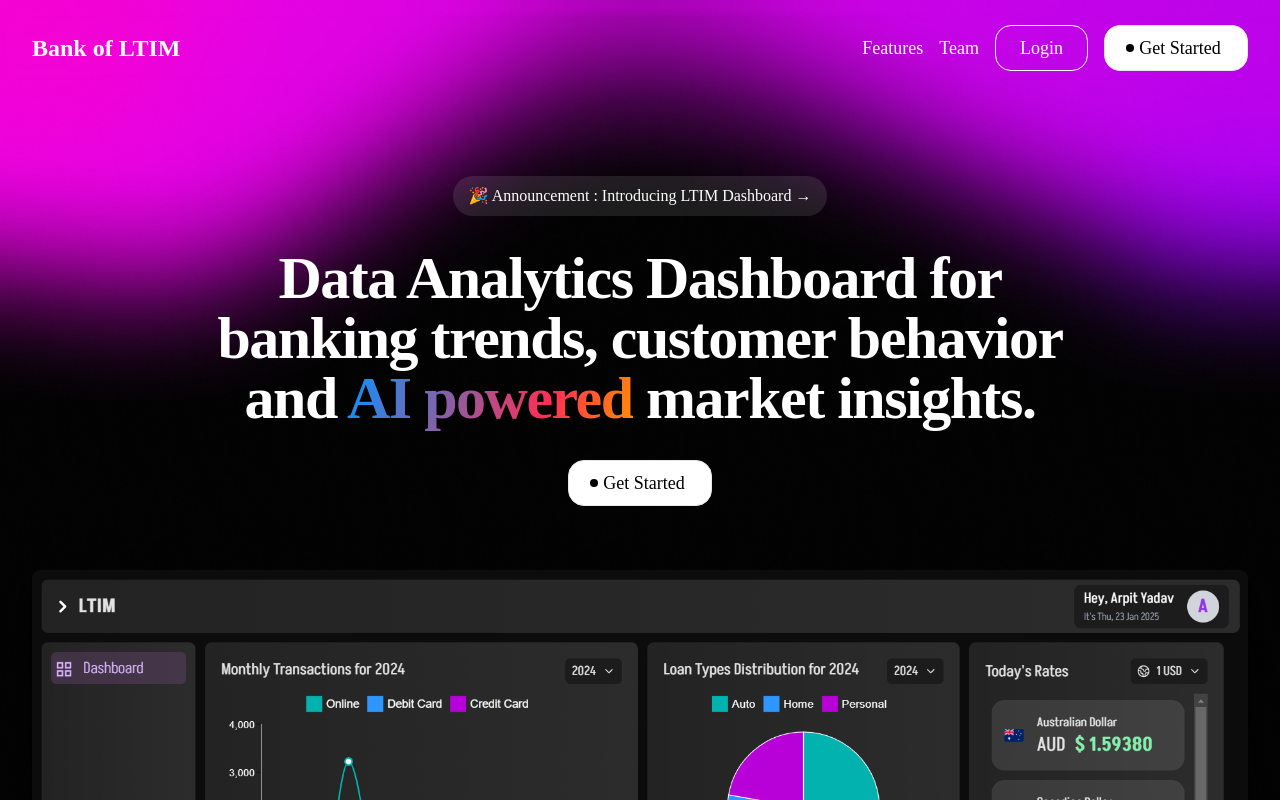
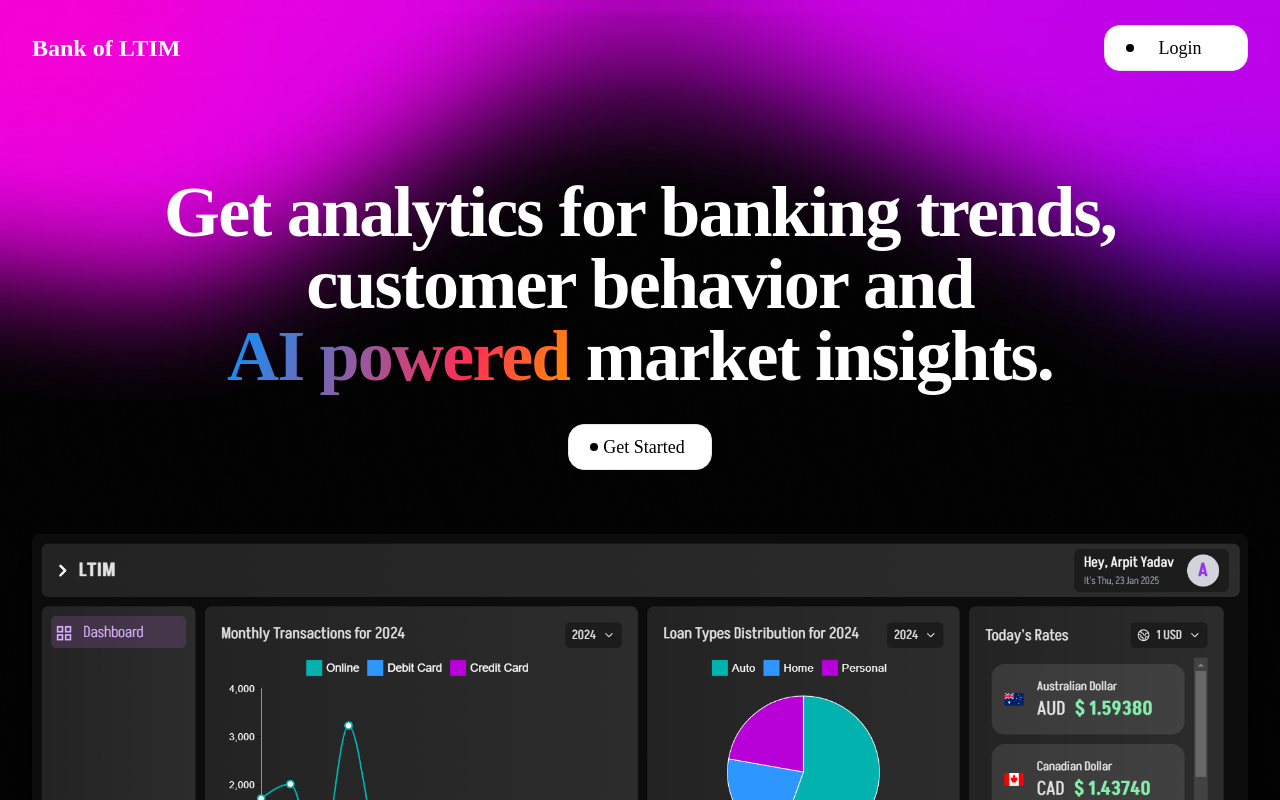
Before and after one commit to faisalaziz19/Banking-Dashboard, a React (Vite) app: page / in a window 1280 px wide. Shown: the top 800 px of the page. Built offline with nearby package versions, Linux system fonts and the light colour scheme; no server answers; a web font is replaced by a local one.

Commit message:
minor changes in landing (suggestions by Shuja)

```diff
--- a/src/components/LandingPage.jsx
+++ b/src/components/LandingPage.jsx
@@ -23,23 +23,11 @@ function LandingPage() {
               </div>
             </div>
             <div className="hidden md:block">
-              <div className="ml-10 flex items-center space-x-4">
-                <button className="text-lg text-white hover:text-gray-300">
-                  Features
-                </button>
-                <button className="text-lg text-white hover:text-gray-300">
-                  Team
-                </button>
-                <Link
-                  className="px-6 py-2 border mr-3 text-lg text-white border-white rounded-2xl hover:bg-white hover:text-black"
-                  to="/login"
-                >
-                  Login
-                </Link>
-                <Link className="flex text-lg justify-center" to="/signup">
+              <div className="ml-10 flex items-center space-x-2">
+                <Link className="flex text-lg justify-center" to="/login">
                   <InteractiveHoverButton
-                    text="Get Started"
-                    className="custom-class"
+                    text="Login"
+                    className="custom-class w-28"
                   />
                 </Link>
               </div>
@@ -51,19 +39,10 @@ function LandingPage() {
       {/* Hero Section */}
       <main className="pt-16">
         <div className="max-w-7xl mx-auto px-4 sm:px-6 lg:px-8 pt-28">
-          {/* Announcement Banner */}
-          <div className="flex justify-center mb-8">
-            <div className="bg-white/10 rounded-full px-4 py-2 inline-flex items-center space-x-1">
-              <span className="text-white">🎉 Announcement : </span>
-              <span className="text-white"> Introducing LTIM Dashboard</span>
-              <span className="text-white"> →</span>
-            </div>
-          </div>
-
           {/* Hero Content */}
-          <div className="text-center max-w-4xl mx-auto">
-            <h1 className="text-6xl tracking-tight font-bold text-white mb-8">
-              Data Analytics Dashboard for banking trends, customer behavior and{" "}
+          <div className="text-center max-w-5xl mx-auto">
+            <h1 className="text-7xl tracking-tight font-bold text-white mb-8">
+              Get analytics for banking trends, customer behavior and <br />{" "}
               <span
                 className="bg-clip-text text-transparent"
                 style={{
```
Also changed, not shown: 1 other file (tests, documents, lock files or other folders).
